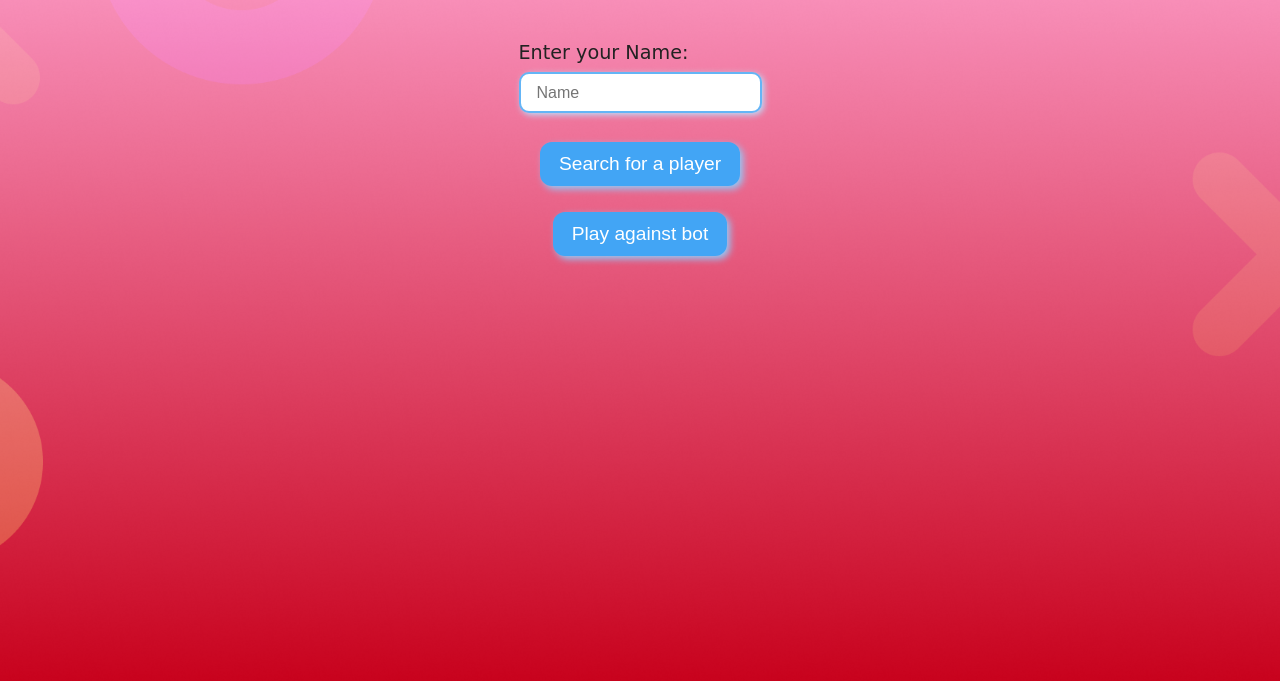
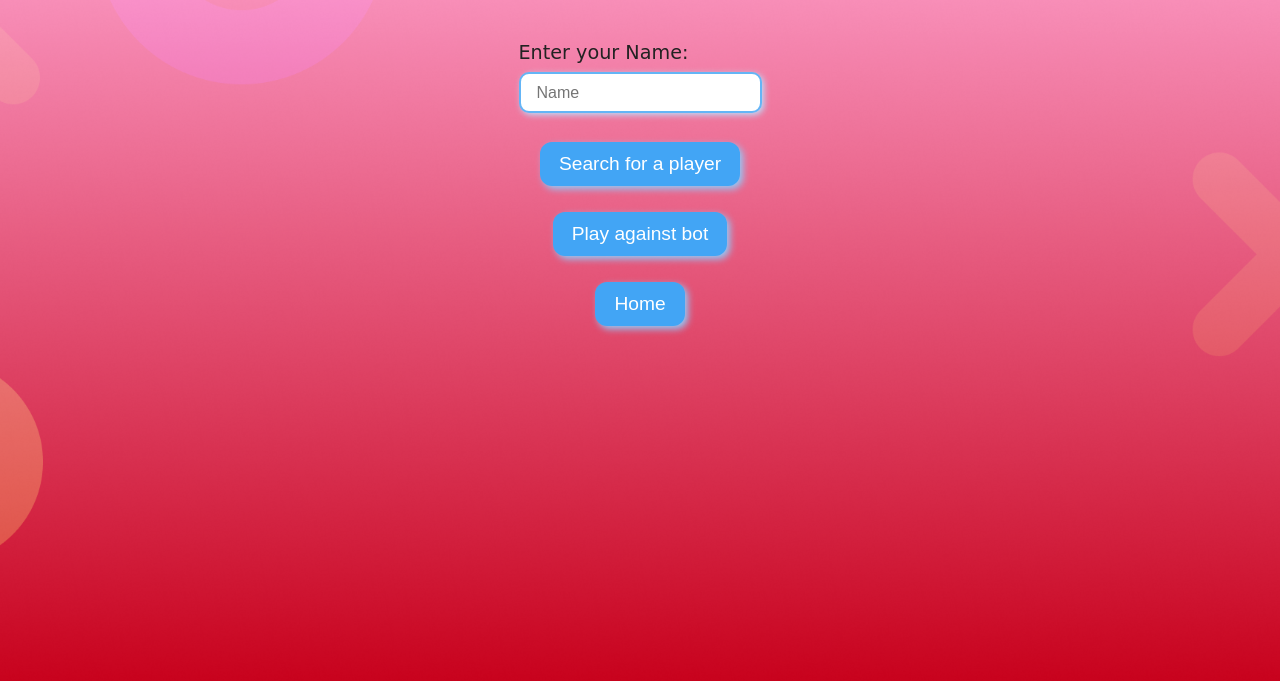
Before and after one commit to TenetBackwards/TicTacToe-Group8, a website: page blitz_mode/blitzTicTacToe.html in a window 1280 px wide. Shown: the part 109-790 px from the top of the page. Drawn offline with nearby package versions, Linux system fonts and the light colour scheme; a web font is replaced by a local one.

Commit message:
Home button added

```diff
--- a/blitz_mode/blitzTicTacToe.css
+++ b/blitz_mode/blitzTicTacToe.css
@@ -49,6 +49,23 @@
     box-shadow: 2px 2px 6px #bbdefb;
     margin-bottom: 1rem;
   }
+
+  #home {
+  background: #42a5f5;
+  border: none;
+  padding: 0.7rem 1.2rem;
+  font-size: 1.2rem;
+  color: white;
+  border-radius: 12px;
+  cursor: pointer;
+  margin: 0.8rem;
+  box-shadow: 3px 3px 7px #90caf9;
+  transition: 0.3s ease;
+}
+
+#home:hover {
+  background: #1e88e5;
+}
 
   #find {
     background: #42a5f5;
--- a/blitz_mode/blitzTicTacToe.html
+++ b/blitz_mode/blitzTicTacToe.html
@@ -34,8 +34,9 @@
     </div>
 
     <button id="find">Search for a player</button>
-      <button id="cancelSearch" style="display: none;">Cancel Search</button>
+    <button id="cancelSearch" style="display: none;">Cancel Search</button>
     <button id="playBot">Play against bot</button>
+    <button id="home" onclick="window.location.href='/index.html'">Home</button>
     <img id="loading" src="/loadingSnail.gif" alt="loading" style="width: 80px; display: none;">
 
     <!-- Game Board -->
--- a/blitz_mode/blitzscript.js
+++ b/blitz_mode/blitzscript.js
@@ -17,6 +17,7 @@ window.addEventListener('DOMContentLoaded', () => {
     const whosTurn = document.getElementById("whosTurn");
     const findBtn = document.getElementById("find");
     const playBotBtn = document.getElementById("playBot");
+    const homeBtn = document.getElementById("home");
     const userNameInput = document.getElementById("userName");
 
     const cancelSearchBtn = document.getElementById("cancelSearch");
@@ -110,6 +111,7 @@ window.addEventListener('DOMContentLoaded', () => {
         userNameInput.style.display = "none";
         findBtn.style.display = "none";
         playBotBtn.style.display = "none";
+        homeBtn.style.display = "none";
         enterNameLabel.style.display = "none";
         bigContainer.style.display = "block";
         whosTurn.style.display = "block";
--- a/classic_mode/basicTicTacToe.css
+++ b/classic_mode/basicTicTacToe.css
@@ -62,6 +62,23 @@ input[type="text"] {
   background: #ffffff;
   box-shadow: 2px 2px 6px #bbdefb;
   margin-bottom: 1rem;
+}
+
+#home {
+  background: #42a5f5;
+  border: none;
+  padding: 0.7rem 1.2rem;
+  font-size: 1.2rem;
+  color: white;
+  border-radius: 12px;
+  cursor: pointer;
+  margin: 0.8rem;
+  box-shadow: 3px 3px 7px #90caf9;
+  transition: 0.3s ease;
+}
+
+#home:hover {
+  background: #1e88e5;
 }
 
 #find {
--- a/classic_mode/basicscript.js
+++ b/classic_mode/basicscript.js
@@ -15,6 +15,7 @@ window.addEventListener('DOMContentLoaded', () => {
     const whosTurn = document.getElementById("whosTurn");
     const findBtn = document.getElementById("find");
     const playBotBtn = document.getElementById("playBot");
+    const homeBtn = document.getElementById("home");
     const userNameInput = document.getElementById("userName");
 
     const enterNameLabel = document.getElementById("enterName");
@@ -109,6 +110,7 @@ socket.on("nameError", (e) => {
         userNameInput.style.display = "none";
         findBtn.style.display = "none";
         playBotBtn.style.display = "none";
+        homeBtn.style.display = "none";
         enterNameLabel.style.display = "none";
         bigContainer.style.display = "block";
         whosTurn.style.display = "block";
--- a/powerup_mode/powerupTicTacToe.css
+++ b/powerup_mode/powerupTicTacToe.css
@@ -49,6 +49,23 @@
     box-shadow: 2px 2px 6px #bbdefb;
     margin-bottom: 1rem;
   }
+
+  #home {
+  background: #42a5f5;
+  border: none;
+  padding: 0.7rem 1.2rem;
+  font-size: 1.2rem;
+  color: white;
+  border-radius: 12px;
+  cursor: pointer;
+  margin: 0.8rem;
+  box-shadow: 3px 3px 7px #90caf9;
+  transition: 0.3s ease;
+}
+
+#home:hover {
+  background: #1e88e5;
+}
 
   #find {
     background: #42a5f5;
--- a/powerup_mode/powerupsscript.js
+++ b/powerup_mode/powerupsscript.js
@@ -17,6 +17,7 @@ window.addEventListener('DOMContentLoaded', () => {
     const whosTurn = document.getElementById("whosTurn");
     const findBtn = document.getElementById("find");
     const playBotBtn = document.getElementById("playBot");
+    const homeBtn = document.getElementById("home");
     const userNameInput = document.getElementById("userName");
 
     const enterNameLabel = document.getElementById("enterName");
@@ -113,6 +114,7 @@ window.addEventListener('DOMContentLoaded', () => {
         userNameInput.style.display = "none";
         findBtn.style.display = "none";
         playBotBtn.style.display = "none";
+        homeBtn.style.display = "none";
         enterNameLabel.style.display = "none";
         bigContainer.style.display = "block";
         whosTurn.style.display = "block";
```
Also changed, not shown: classic_mode/basicTictactoe.html (+2 -1 lines), powerup_mode/powerupTictactoe.html (+2 -1 lines).
